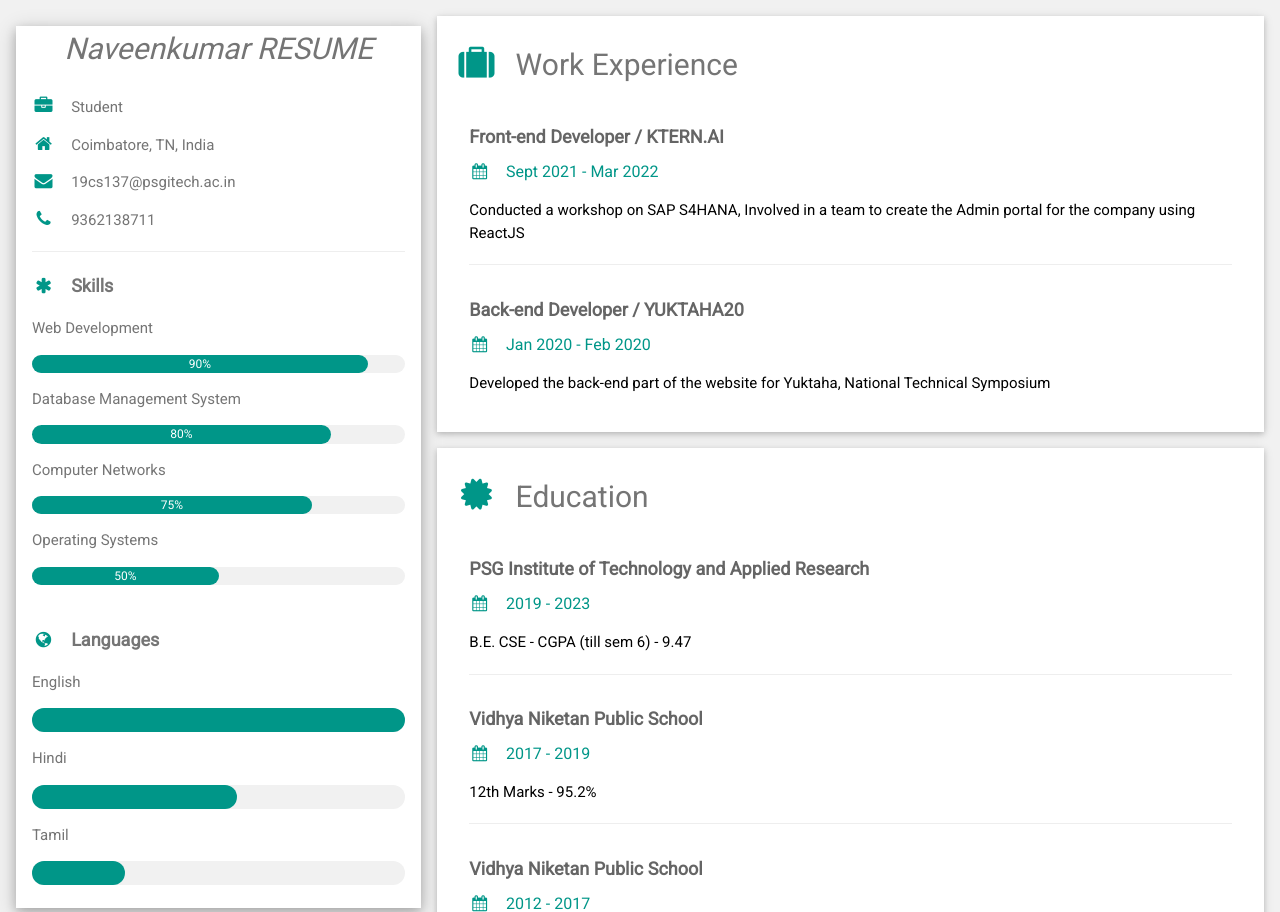
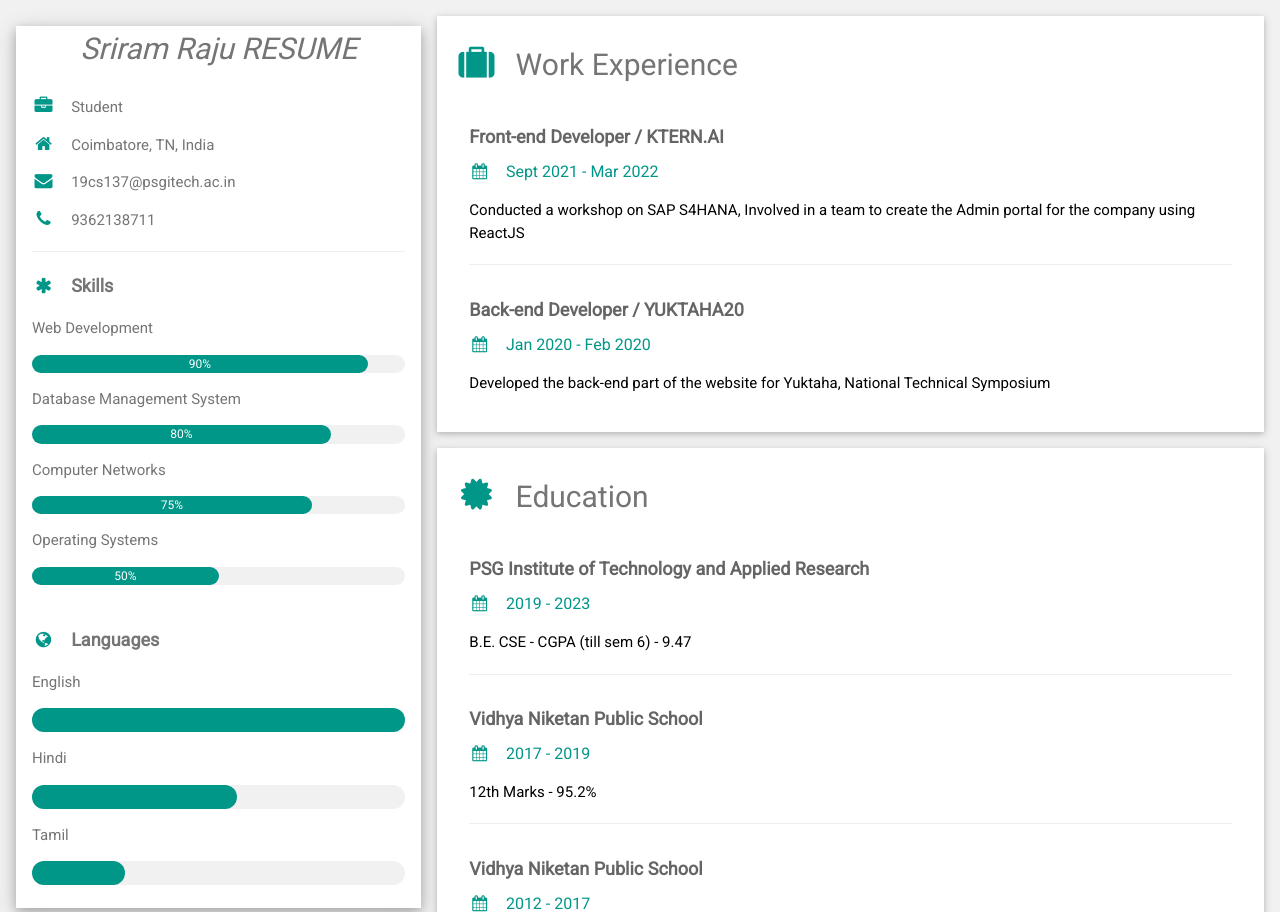
Before and after one commit to srir4mr4ju/resume, a Flask app: page / in a window 1280 px wide. Shown: the top 912 px of the page. Run offline with Flask 2, Linux system fonts and the light colour scheme.

Commit message:
Update index.html

```diff
--- a/cclab-resume/cclab-ex-main-main/cclab-ex-main/cclab-ex/templates/index.html
+++ b/cclab-resume/cclab-ex-main-main/cclab-ex-main/cclab-ex/templates/index.html
@@ -1,6 +1,6 @@
 <!DOCTYPE html>
 <html>
-  <title>Naveen's Resume</title>
+  <title>Sriram's Resume</title>
   <meta charset="UTF-8" />
   <meta name="viewport" content="width=device-width, initial-scale=1" />
   <link rel="stylesheet" href="https://www.w3schools.com/w3css/4/w3.css" />
@@ -34,7 +34,7 @@
           <div class="w3-white w3-text-grey w3-card-4">
             <div class="w3-display-container">
               <em
-                ><center><h2>Naveenkumar RESUME</h2></center></em
+                ><center><h2>Sriram Raju RESUME</h2></center></em
               >
             </div>
             <div class="w3-container">
```
